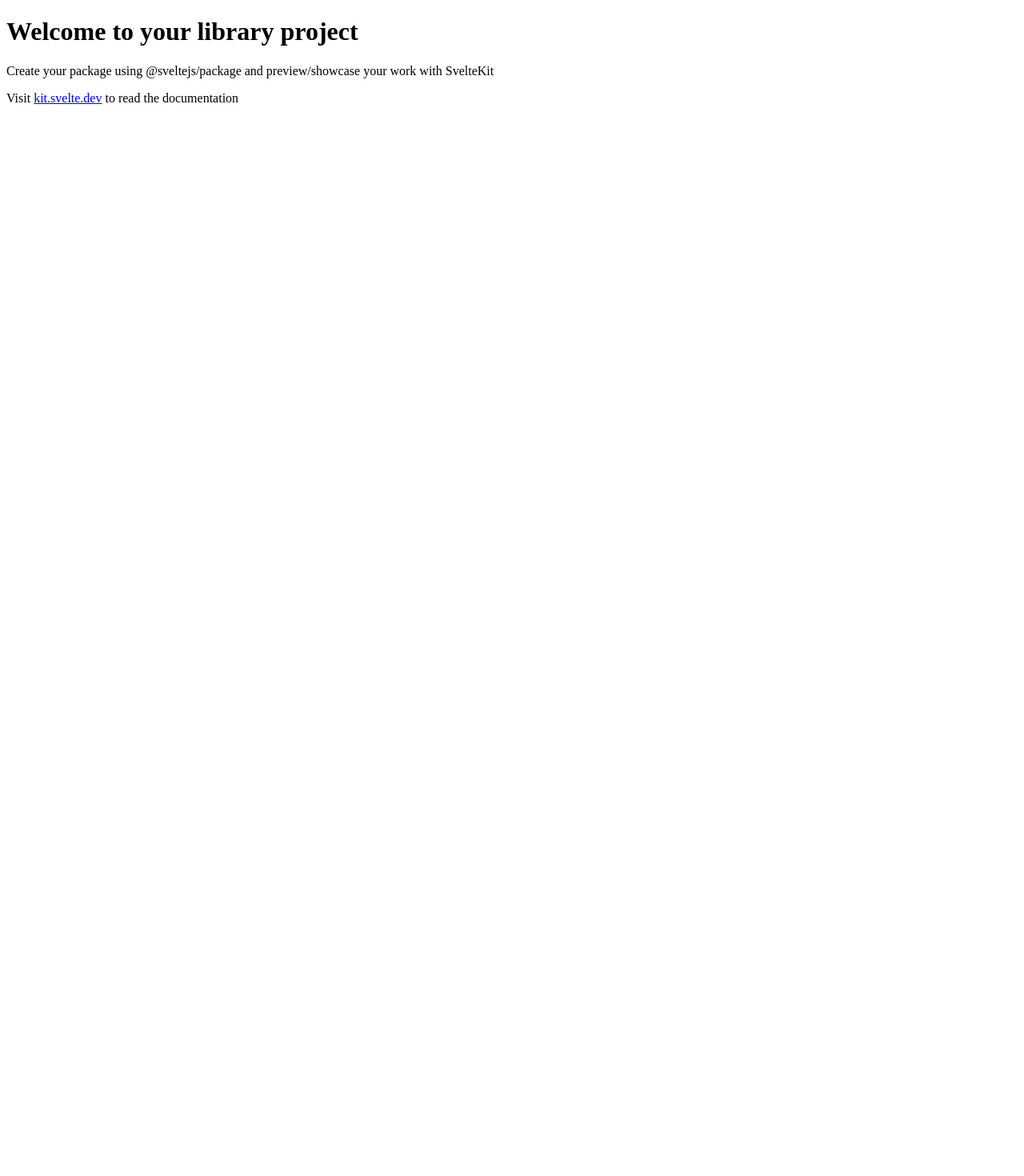
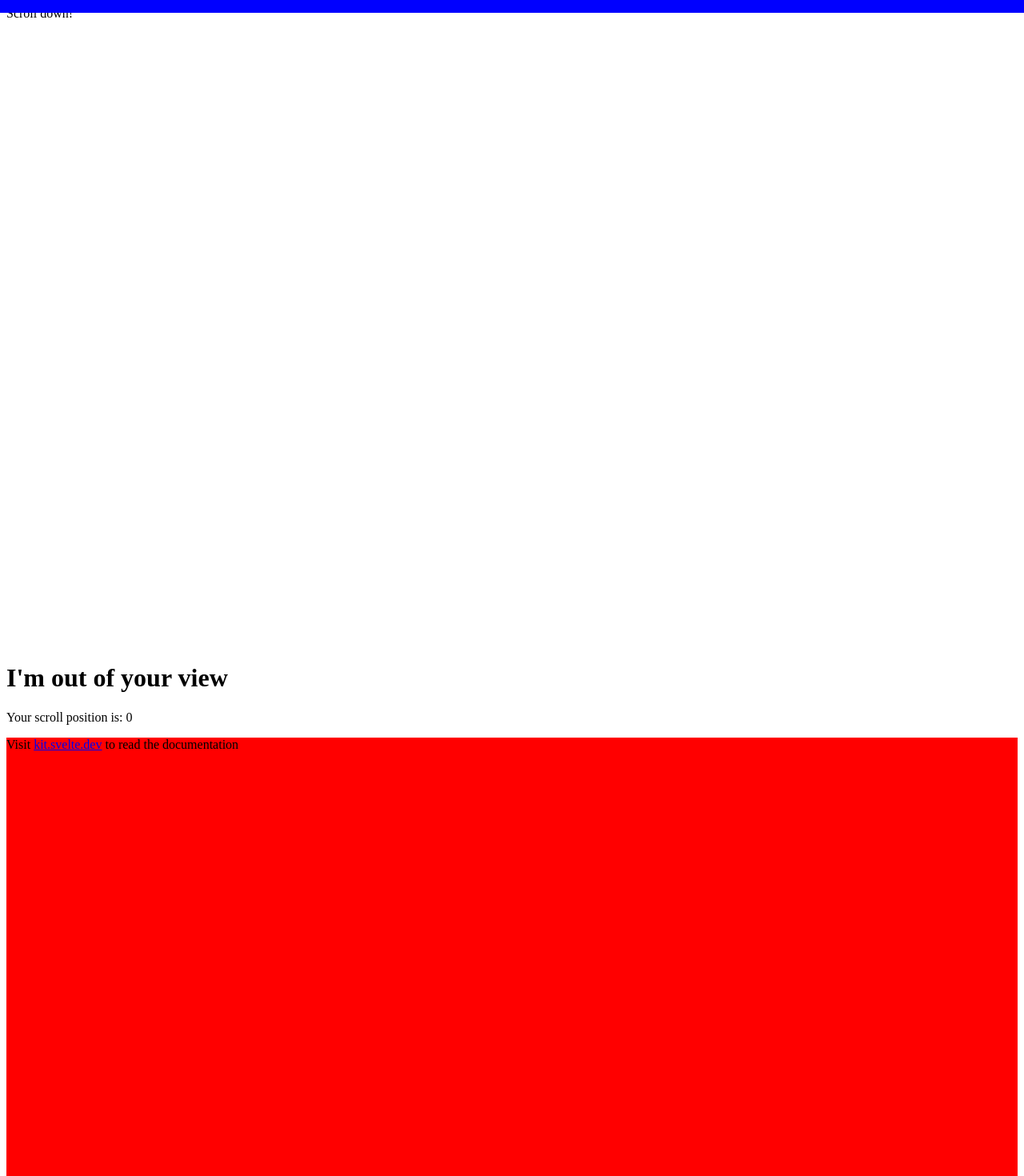
Before and after one commit to rootEnginear/svelte-action-motionone, a SvelteKit app: page / in a window 1280 px wide. Shown: the top 1470 px of the page at 80% size. Before the commit the page ends 800 px from the top, so only its background shows below. Built offline with nearby package versions, Linux system fonts and the light colour scheme.

Commit message:
feat: `inView` and `scroll` action

```diff
--- /dev/null
+++ b/src/lib/actions/inView.ts
@@ -0,0 +1,79 @@
+import { EMPTY_FUNCTION, type ActionOptions } from '$lib/utils/action.js';
+import { getNodeElements } from '$lib/utils/selector.js';
+import type {
+	AnimationOptions,
+	ElementOrSelector,
+	InViewOptions,
+	MotionKeyframesDefinition,
+	ViewChangeHandler
+} from 'motion';
+import { animate as motionAnimate, inView as motionInView } from 'motion';
+import type { Action } from 'svelte/action';
+
+export type InViewActionOptions = ActionOptions & {
+	onStart: (entry: IntersectionObserverEntry) => void | ViewChangeHandler;
+	options?: InViewOptions;
+};
+
+const createInView =
+	(node: HTMLElement) =>
+	({ onStart, options, enabled = true }: InViewActionOptions) =>
+		enabled ? motionInView(node, onStart, options) : EMPTY_FUNCTION;
+
+export const inView: Action<HTMLElement, InViewActionOptions> = (node, options) => {
+	const nodeInView = createInView(node);
+	let destroy = nodeInView(options);
+
+	return {
+		update(newOptions) {
+			destroy();
+			destroy = nodeInView(newOptions);
+		},
+		destroy
+	};
+};
+
+export type InViewAnimationActionOptions = ActionOptions & {
+	animate: {
+		elements?: ElementOrSelector;
+		keyframes: MotionKeyframesDefinition;
+		options?: AnimationOptions;
+	};
+	options?: InViewOptions;
+	repeat?: boolean;
+};
+
+const createInViewAnimation =
+	(node: HTMLElement) =>
+	({
+		options,
+		animate: { elements = '&', keyframes, options: animationOptions },
+		repeat,
+		enabled = true
+	}: InViewAnimationActionOptions) =>
+		enabled
+			? motionInView(
+					node,
+					() => {
+						motionAnimate(getNodeElements(node, elements), keyframes, animationOptions);
+						if (repeat) return () => {};
+					},
+					options
+				)
+			: EMPTY_FUNCTION;
+
+export const inViewAnimation: Action<HTMLElement, InViewAnimationActionOptions> = (
+	node,
+	options
+) => {
+	const nodeInViewAnimation = createInViewAnimation(node);
+	let destroy = nodeInViewAnimation(options);
+
+	return {
+		update(newOptions) {
+			destroy();
+			destroy = nodeInViewAnimation(newOptions);
+		},
+		destroy
+	};
+};
--- /dev/null
+++ b/src/lib/actions/scroll.ts
@@ -0,0 +1,102 @@
+import { EMPTY_FUNCTION, type ActionOptions } from '$lib/utils/action.js';
+import { getNodeElement, getNodeElements } from '$lib/utils/selector.js';
+import type {
+	AnimationOptions,
+	ElementOrSelector,
+	MotionKeyframesDefinition,
+	OnScroll,
+	ScrollOptions
+} from 'motion';
+import { animate as motionAnimate, scroll as motionScroll } from 'motion';
+import type { Action } from 'svelte/action';
+
+export type ExtendedScrollOptions = {
+	options?: ScrollOptions & {
+		target?: string | ScrollOptions['target'];
+	};
+};
+
+export type ScrollActionOptions = ActionOptions &
+	ExtendedScrollOptions & {
+		onScroll: OnScroll;
+	};
+
+const createScroll =
+	(node: HTMLElement) =>
+	({ onScroll, options, enabled = true }: ScrollActionOptions) =>
+		enabled
+			? motionScroll(onScroll, {
+					...options,
+					target: getNodeElement(node, options?.target)
+				})
+			: EMPTY_FUNCTION;
+
+export const scroll: Action<HTMLElement, ScrollActionOptions> = (node, options) => {
+	const nodeScroll = createScroll(node);
+	let destroy = nodeScroll(options);
+
+	return {
+		update(newOptions: ScrollActionOptions) {
+			destroy();
+			destroy = nodeScroll(newOptions);
+		},
+		destroy
+	};
+};
+
+export type ScrollAnimationActionOptions = ActionOptions &
+	ExtendedScrollOptions & {
+		animate: {
+			elements?: ElementOrSelector;
+			keyframes: MotionKeyframesDefinition;
+			options?: AnimationOptions;
+		};
+	};
+
+const createScrollAnimation =
+	(node: HTMLElement) =>
+	({
+		options,
+		animate: { elements = '&', keyframes, options: animationOptions },
+		enabled = true
+	}: ScrollAnimationActionOptions) =>
+		enabled
+			? motionScroll(motionAnimate(getNodeElements(node, elements), keyframes, animationOptions), {
+					...options,
+					target: getNodeElement(node, options?.target)
+				})
+			: EMPTY_FUNCTION;
+
+export const scrollAnimation: Action<HTMLElement, ScrollAnimationActionOptions> = (
+	node,
+	options
+) => {
+	const nodeScrollAnimation = createScrollAnimation(node);
+	let destroy = nodeScrollAnimation(options);
+
+	return {
+		update(newOptions: ScrollAnimationActionOptions) {
+			destroy();
+			destroy = nodeScrollAnimation(newOptions);
+		},
+		destroy
+	};
+};
+
+export const selfScroll = (node: HTMLElement, options: ScrollActionOptions) =>
+	scroll(node, {
+		...options,
+		options: {
+			...options.options,
+			target: node
+		}
+	});
+
+export const selfScrollAnimation = (node: HTMLElement, options: ScrollAnimationActionOptions) =>
+	scrollAnimation(node, {
+		...options,
+		options: {
+			...options.options,
+			target: node
+		}
+	});
--- a/src/lib/index.ts
+++ b/src/lib/index.ts
@@ -1 +1,3 @@
-// Reexport your entry components here
+export * from './actions/inView.js';
+export * from './actions/scroll.js';
+export { createAction } from './utils/action.js';
--- /dev/null
+++ b/src/lib/utils/action.ts
@@ -0,0 +1,17 @@
+export const EMPTY_FUNCTION = () => {};
+
+export interface ActionOptions {
+	enabled?: boolean;
+}
+
+/**
+ * Easily make action ✨
+ * @example
+ * const fullInView = createAction(inView, { onStart: () => { ... }, options: { amount: 1 } })
+ * ...
+ * <div use:fullInView />
+ */
+export const createAction =
+	<O, F>(f: (node: HTMLElement, options: O) => F, options: NoInfer<O>) =>
+	(node: HTMLElement) =>
+		f(node, options);
--- /dev/null
+++ b/src/lib/utils/selector.ts
@@ -0,0 +1,32 @@
+import type { ElementOrSelector } from 'motion';
+
+const parseStringSelector = (selector: string): { isSelf: boolean; selector: string } => {
+	if (selector.trim() === '&') return { isSelf: true, selector: '' };
+	if (/^\s*&\s*>/.test(selector))
+		return { isSelf: true, selector: selector.replace(/^\s*&\s*>/, '').trim() };
+	return { isSelf: false, selector: selector.trim() };
+};
+
+export const getNodeElements = (
+	node: HTMLElement,
+	elements: ElementOrSelector
+): ElementOrSelector => {
+	if (typeof elements !== 'string') return elements;
+
+	const { isSelf, selector: query } = parseStringSelector(elements);
+	if (isSelf && query === '') return node;
+	if (isSelf) return node.querySelectorAll(query);
+	return query;
+};
+
+export const getNodeElement = (
+	node: HTMLElement,
+	elements?: string | Element
+): Element | undefined => {
+	if (typeof elements !== 'string') return elements;
+
+	const { isSelf, selector: query } = parseStringSelector(elements);
+	if (isSelf && query === '') return node;
+	if (isSelf) return node.querySelector(query) || undefined;
+	return document.querySelector(query) || undefined;
+};
--- a/src/routes/+page.svelte
+++ b/src/routes/+page.svelte
@@ -1,3 +1,101 @@
-<h1>Welcome to your library project</h1>
-<p>Create your package using @sveltejs/package and preview/showcase your work with SvelteKit</p>
-<p>Visit <a href="https://kit.svelte.dev">kit.svelte.dev</a> to read the documentation</p>
+<script lang="ts">
+	import { createAction, inView, inViewAnimation, scroll, scrollAnimation } from '$lib/index.js';
+	import { stagger } from 'motion';
+
+	let isInScreen = false;
+	let scrollY = 0;
+
+	const viewBlurFade = createAction(inViewAnimation, {
+		animate: {
+			keyframes: {
+				opacity: [0, 1],
+				transform: ['translateY(10px)', 'translateY(0px)'],
+				filter: ['blur(20px)', 'blur(0px)']
+			},
+			options: {
+				duration: 0.5,
+				easing: [0.22, 1, 0.36, 1]
+			}
+		},
+		options: {
+			amount: 1
+		},
+		repeat: true
+	});
+</script>
+
+<div
+	style="position:fixed;height:16px;background:blue;top:0;left:0;z-index:10"
+	use:scrollAnimation={{
+		animate: {
+			keyframes: {
+				width: ['0%', '100%']
+			}
+		}
+	}}
+></div>
+<div style="height:100svh">Scroll down!</div>
+<h1
+	use:inView={{
+		onStart: () => {
+			isInScreen = true;
+
+			return () => {
+				isInScreen = false;
+			};
+		},
+		options: {
+			amount: 1
+		}
+	}}
+>
+	{#if isInScreen}
+		<span>HELLO POGGERS!</span>
+	{:else}
+		<span>I'm out of your view</span>
+	{/if}
+</h1>
+<p
+	use:scroll={{
+		onScroll: (info) => {
+			scrollY = info.y.progress;
+		}
+	}}
+>
+	Your scroll position is: {scrollY}
+</p>
+<p
+	style="background-color:red;height:100svh;"
+	use:scrollAnimation={{
+		animate: {
+			keyframes: {
+				opacity: [0, 1]
+			}
+		},
+		options: {
+			offset: ['0 1', '0 0']
+		}
+	}}
+>
+	Visit <a href="https://kit.svelte.dev">kit.svelte.dev</a> to read the documentation
+</p>
+<h1
+	use:inViewAnimation={{
+		animate: {
+			elements: '&>span',
+			keyframes: {
+				opacity: [0, 1]
+			},
+			options: {
+				duration: 1,
+				delay: stagger(0.1)
+			}
+		}
+	}}
+>
+	Welcome to your library project<span>001</span><span>002</span><span>003</span><span>004</span
+	><span>005</span><span>006</span><span>007</span><span>008</span><span>009</span>
+</h1>
+<h1 use:viewBlurFade>Hello Welcome</h1>
+<h1 use:viewBlurFade>Hello Welcome</h1>
+<div style="height:100svh">Scroll down!</div>
```
Also changed, not shown: package.json (+5 -2 lines), src/lib/utils/mediaQuery.ts (added, +59 -0 lines), 2 other files (tests, documents, lock files or other folders).
